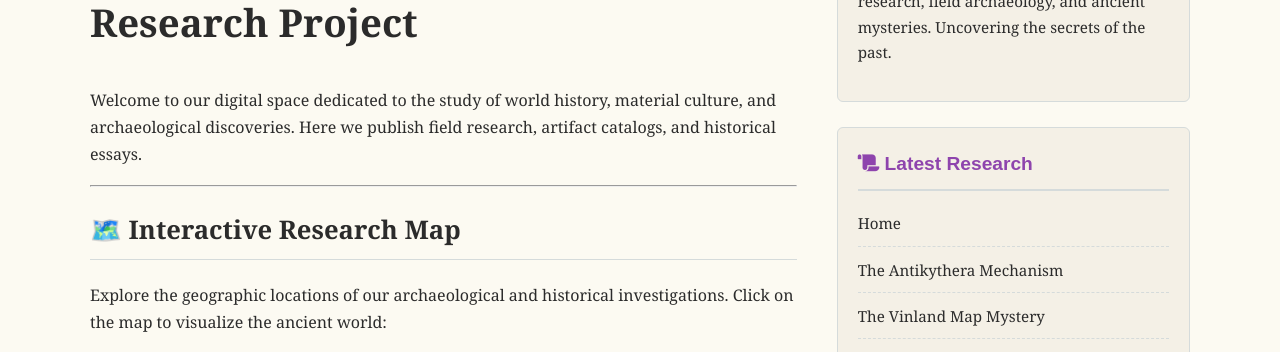
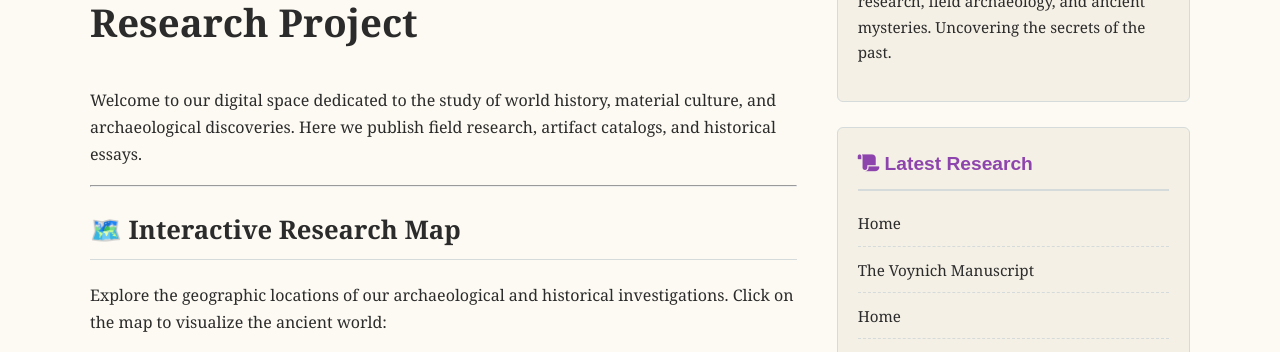
Before and after one commit to history-archaeology-project/history-archaeology-project.github.io, a Jekyll site: the page built from index.md, in a window 1280 px wide and 900 px high, scrolled down 392 px, cut to the strip 0-352 px from the top of the window. Built offline with Jekyll 4.4.1, drawn with Linux system fonts in a browser that asks for light colours; comment, search, counter and statistics services are not loaded.

Commit message:
Add link to The Voynich Manuscript article

```diff
--- a/_layouts/default.html
+++ b/_layouts/default.html
@@ -88,6 +88,8 @@
                     <h3><i class="fas fa-scroll"></i> Latest Research</h3>
                     <ul>
                         <li><a href="/">Home</a></li>
+<li><a href="/articles/voynich-manuscript">The Voynich Manuscript</a></li>
+                        <li><a href="/">Home</a></li>
 <li><a href="/articles/antikythera-mechanism">The Antikythera Mechanism</a></li>
                         <li><a href="/articles/vinland-map-mystery">The Vinland Map Mystery</a></li>
                         <li><a href="/articles/ice-core-mystery">The Ice Core Mystery (Dating Thera)</a></li>
```
